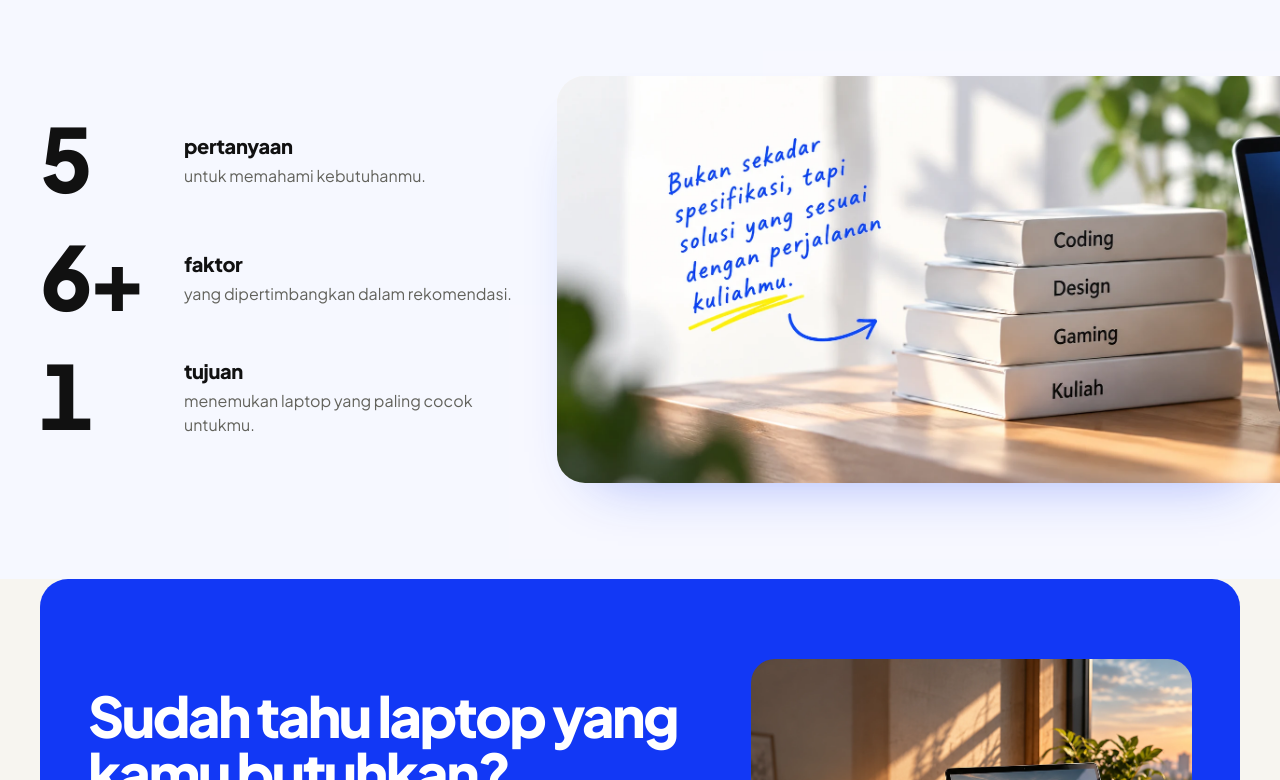
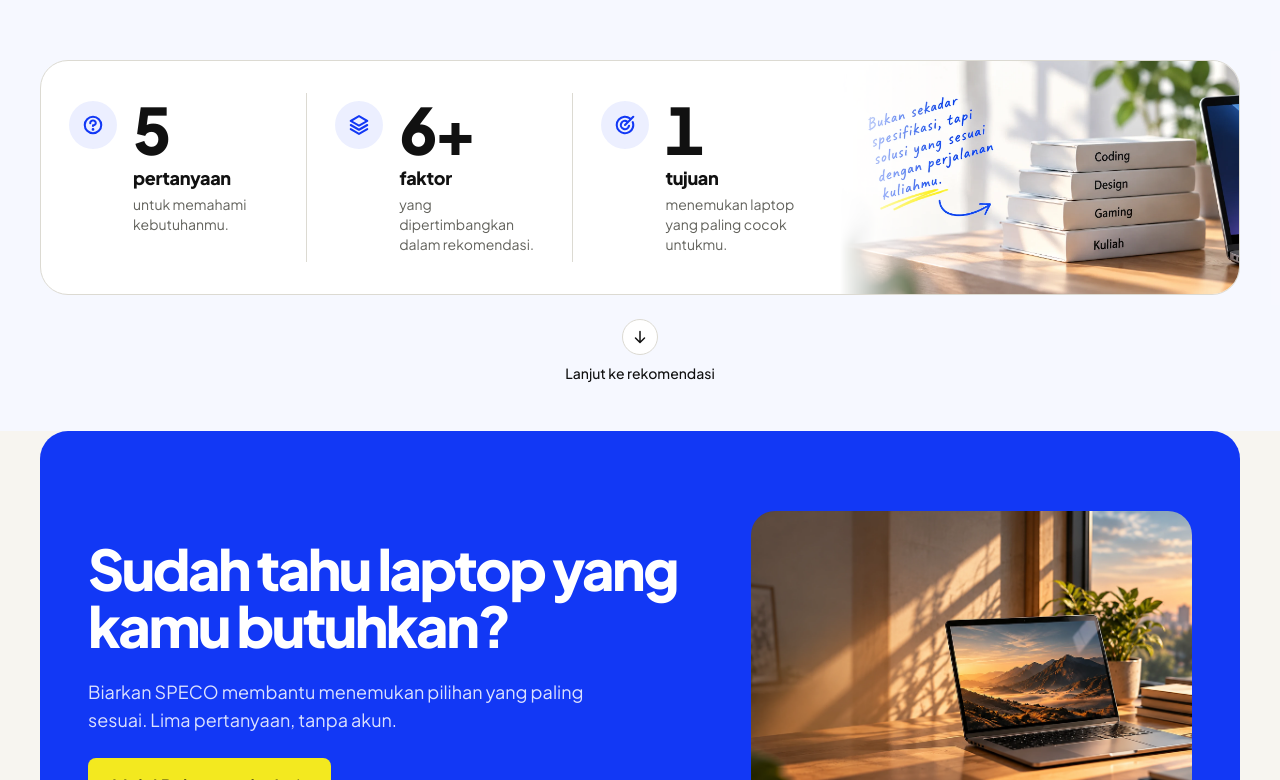
Before and after one commit to Renkaslana/NEXORA, a Next.js app: page / in a window 1280 px wide. Shown: the part 7570-8350 px from the top of the page. Built offline with nearby package versions, Linux system fonts and the light colour scheme.

Commit message:
refactor(landing): panel fakta SPECO bukan toko mengikuti referensi
Tiga fakta berikon dalam satu panel putih dengan pemisah, visual perjalanan
kuliah lebih kecil menempel di kanan dan memudar ke panel, ditambah tautan
Lanjut ke rekomendasi ke section penutup (#mulai).

```diff
--- a/components/landing/final-cta.tsx
+++ b/components/landing/final-cta.tsx
@@ -11,7 +11,7 @@ import { Button } from "@/components/ui/button"
 export function FinalCta() {
   const tier = HERO_TIERS["10-15"]
   return (
-    <section aria-labelledby="cta-title" data-tone="cobalt" className="bg-canvas px-3 pb-3 sm:px-6 lg:px-10">
+    <section id="mulai" aria-labelledby="cta-title" data-tone="cobalt" className="scroll-mt-20 bg-canvas px-3 pb-3 sm:px-6 lg:px-10">
       <div className="mx-auto grid max-w-[1240px] items-center gap-10 overflow-hidden rounded-[28px] bg-data-blue px-6 py-14 text-white md:px-12 md:py-20 lg:grid-cols-12 lg:gap-8">
         <div className="flex flex-col items-start gap-6 lg:col-span-7">
           <Reveal variant="clip">
--- a/components/landing/not-a-store-visuals.tsx
+++ b/components/landing/not-a-store-visuals.tsx
@@ -211,29 +211,32 @@ export function Principles() {
 
 // ---------------------------------------------------------------- Visual perjalanan kuliah
 
-/** Visual 2 (aset Fahren, tulisan tangan bagian dari gambar): muncul (opacity + scale 0,97) + paralaks halus. */
+/**
+ * Visual 2 (aset Fahren, tulisan tangan bagian dari gambar) di sisi kanan panel fakta: mengisi kolomnya, tepi kiri
+ * memudar ke putih panel agar menyatu. Muncul (opacity + scale 0,97) + paralaks halus ±10 px.
+ */
 export function JourneyVisual({ className }: { className?: string }) {
   const reduce = useReducedMotion()
   const ref = React.useRef<HTMLDivElement>(null)
   const inView = useInView(ref, { once: true, amount: 0.2 })
   const { scrollYProgress } = useScroll({ target: ref, offset: ["start end", "end start"] })
-  const y = useTransform(scrollYProgress, [0, 1], [12, -12])
+  const y = useTransform(scrollYProgress, [0, 1], [10, -10])
 
   return (
-    <div ref={ref} className={cn("relative aspect-[1672/941]", className)}>
+    <div ref={ref} className={cn("relative overflow-hidden", className)}>
       <motion.div
         initial={reduce ? false : { opacity: 0, scale: 0.97 }}
         animate={reduce || inView ? { opacity: 1, scale: 1 } : { opacity: 0, scale: 0.97 }}
-        transition={{ duration: 0.9, ease: EASE_OUT, delay: reduce ? 0 : 0.2 }}
-        className="absolute inset-0 overflow-hidden rounded-[24px] bg-canvas shadow-[0_30px_60px_-40px_rgba(18,56,245,0.45)] lg:rounded-r-none lg:rounded-l-[28px]" // taste-skill-ignore: bayangan lembut visual 2 (brief §15)
+        transition={{ duration: 0.9, ease: EASE_OUT, delay: reduce ? 0 : 0.25 }}
+        className="absolute inset-0 lg:[mask-image:linear-gradient(to_right,transparent,#000_26%)]" // taste-skill-ignore: tepi kiri memudar ke panel (referensi Fahren)
       >
-        <motion.div style={reduce ? undefined : { y }} className="absolute -inset-y-4 inset-x-0">
+        <motion.div style={reduce ? undefined : { y }} className="absolute -inset-y-3 inset-x-0">
           <Image
             src="/images/landing/bukan-toko-perjalanan.webp"
             alt="Tumpukan buku berlabel Coding, Design, Gaming, dan Kuliah di meja dengan tulisan tangan: bukan sekadar spesifikasi, tapi solusi yang sesuai dengan perjalanan kuliahmu"
             fill
-            sizes="(min-width: 1024px) 50vw, 92vw"
-            className="object-cover object-left"
+            sizes="(min-width: 1024px) 34rem, 92vw"
+            className="object-cover object-[62%_50%]"
           />
         </motion.div>
       </motion.div>
--- a/components/landing/not-a-store.tsx
+++ b/components/landing/not-a-store.tsx
@@ -1,5 +1,9 @@
 import Link from "next/link"
+import { ArrowDownIcon } from "@phosphor-icons/react/dist/ssr/ArrowDown"
 import { PlayIcon } from "@phosphor-icons/react/dist/ssr/Play"
+import { QuestionIcon } from "@phosphor-icons/react/dist/ssr/Question"
+import { StackIcon } from "@phosphor-icons/react/dist/ssr/Stack"
+import { TargetIcon } from "@phosphor-icons/react/dist/ssr/Target"
 import { CountUp } from "@/components/landing/count-up"
 import { JourneyVisual, LaptopVisual, Principles, SengajaUnderline } from "@/components/landing/not-a-store-visuals"
 import { Reveal } from "@/components/landing/reveal"
@@ -16,11 +20,10 @@ const HEADLINE = "text-[clamp(2.75rem,12vw,3.75rem)] leading-[0.95] tracking-[-0
 
 export function NotAStore({ sample }: { sample: LandingSample }) {
   const facts = [
-    { value: 5, suffix: "", unit: "pertanyaan", text: "untuk memahami kebutuhanmu." },
-    { value: sample.breakdown.length, suffix: "+", unit: "faktor", text: "yang dipertimbangkan dalam rekomendasi." },
-    { value: 1, suffix: "", unit: "tujuan", text: "menemukan laptop yang paling cocok untukmu." },
+    { value: 5, suffix: "", unit: "pertanyaan", text: "untuk memahami kebutuhanmu.", Icon: QuestionIcon },
+    { value: sample.breakdown.length, suffix: "+", unit: "faktor", text: "yang dipertimbangkan dalam rekomendasi.", Icon: StackIcon },
+    { value: 1, suffix: "", unit: "tujuan", text: "menemukan laptop yang paling cocok untukmu.", Icon: TargetIcon },
   ]
-
   return (
     <section id="tentang" aria-labelledby="tentang-title" className="scroll-mt-24 overflow-x-clip bg-white">
       {/* ------------------------------------------------ Pernyataan + visual laptop */}
@@ -82,36 +85,49 @@ export function NotAStore({ sample }: { sample: LandingSample }) {
         </div>
       </div>
 
-      {/* ------------------------------------------------ Fakta + visual perjalanan (bidang biru sangat tipis) */}
-      <div className="mt-20 overflow-hidden bg-data-blue/[0.035] py-16 md:mt-28 md:py-24">
-        <div className="page-container grid items-center gap-12 lg:grid-cols-12 lg:gap-10">
-          <ul className="grid gap-8 sm:grid-cols-3 sm:gap-6 lg:col-span-5 lg:grid-cols-1 lg:gap-10">
+      {/* ------------------------------------------------ Fakta + visual perjalanan: satu panel putih (referensi Fahren) */}
+      <div className="mt-20 bg-data-blue/[0.035] pt-14 pb-10 md:mt-28 md:pt-20 md:pb-12">
+        <div className="page-container">
+          <Reveal>
+            <div className="grid overflow-hidden rounded-[28px] border border-canvas-line bg-white lg:grid-cols-[minmax(0,1fr)_minmax(0,0.5fr)]">
+              <ul
+                className="grid divide-y divide-canvas-line sm:grid-cols-3 sm:divide-x sm:divide-y-0 sm:py-6 lg:py-8" // taste-skill-ignore: pemisah antarfakta sesuai referensi Fahren
+              >
                 {facts.map((f, i) => (
-              <li key={f.unit}>
-              <Reveal delay={0.09 * i}>
-                <p className="grid grid-cols-[5.5rem_minmax(0,1fr)] items-end gap-x-5 sm:flex sm:flex-col sm:items-start sm:gap-4 lg:grid lg:grid-cols-[7.5rem_minmax(0,1fr)] lg:items-center lg:gap-x-6">
+                  <li key={f.unit} className="px-6 py-6 sm:py-2 md:px-7">
+                    <Reveal delay={0.1 + 0.09 * i} innerClassName="flex gap-4">
+                      <span aria-hidden="true" className="flex size-12 shrink-0 items-center justify-center rounded-full bg-data-blue/[0.08] text-data-blue">
+                        <f.Icon weight="bold" className="size-[22px]" />
+                      </span>
+                      <p className="flex flex-col">
                         <span className="sr-only">{`${f.value}${f.suffix} ${f.unit} ${f.text}`}</span>
-                  <span aria-hidden="true">
                         <CountUp
                           value={f.value}
                           suffix={f.suffix}
                           duration={0.9}
-                      className="text-[4.5rem] leading-[0.85] font-extrabold tracking-[-0.06em] text-ink-strong tabular-nums lg:text-[5.5rem]"
+                          className="text-[3.5rem] leading-[0.9] font-extrabold tracking-[-0.06em] text-ink-strong tabular-nums md:text-[4rem]"
                         />
+                        <span aria-hidden="true" className="mt-2 text-lg leading-6 font-extrabold tracking-[-0.02em] text-ink-strong">
+                          {f.unit}
                         </span>
-                  <span aria-hidden="true" className="flex flex-col gap-1">
-                    <span className="text-xl leading-7 font-extrabold tracking-[-0.02em] text-ink-strong">{f.unit}</span>
-                    <span className="type-body text-ink-soft">{f.text}</span>
+                        <span aria-hidden="true" className="mt-1 type-small font-normal text-ink-soft">
+                          {f.text}
                         </span>
                       </p>
                     </Reveal>
                   </li>
                 ))}
               </ul>
-          {/* Visual lebih besar dan menembus sampai tepi kanan layar (lg+), agar menyatu dengan bidang. */}
-          <div className="lg:col-span-7 lg:mr-[calc((min(100vw,1248px)-100vw)/2-1.5rem)]">
-            <JourneyVisual />
+              <JourneyVisual className="min-h-[13rem] sm:min-h-[16rem] lg:min-h-0" />
             </div>
+          </Reveal>
+
+          <Link href="#mulai" className="group mx-auto mt-6 flex w-fit flex-col items-center gap-2 type-small font-medium text-ink-strong">
+            <span className="flex size-9 items-center justify-center rounded-full border border-canvas-line bg-white transition-colors duration-300 group-hover:border-data-blue group-hover:text-data-blue">
+              <ArrowDownIcon weight="bold" className="size-4 transition-transform duration-300 ease-out group-hover:translate-y-0.5" aria-hidden="true" />
+            </span>
+            Lanjut ke rekomendasi
+          </Link>
         </div>
       </div>
     </section>
```
Also changed, not shown: 1 other file (tests, documents, lock files or other folders). Lines whose indentation alone changed are shown as unchanged.
